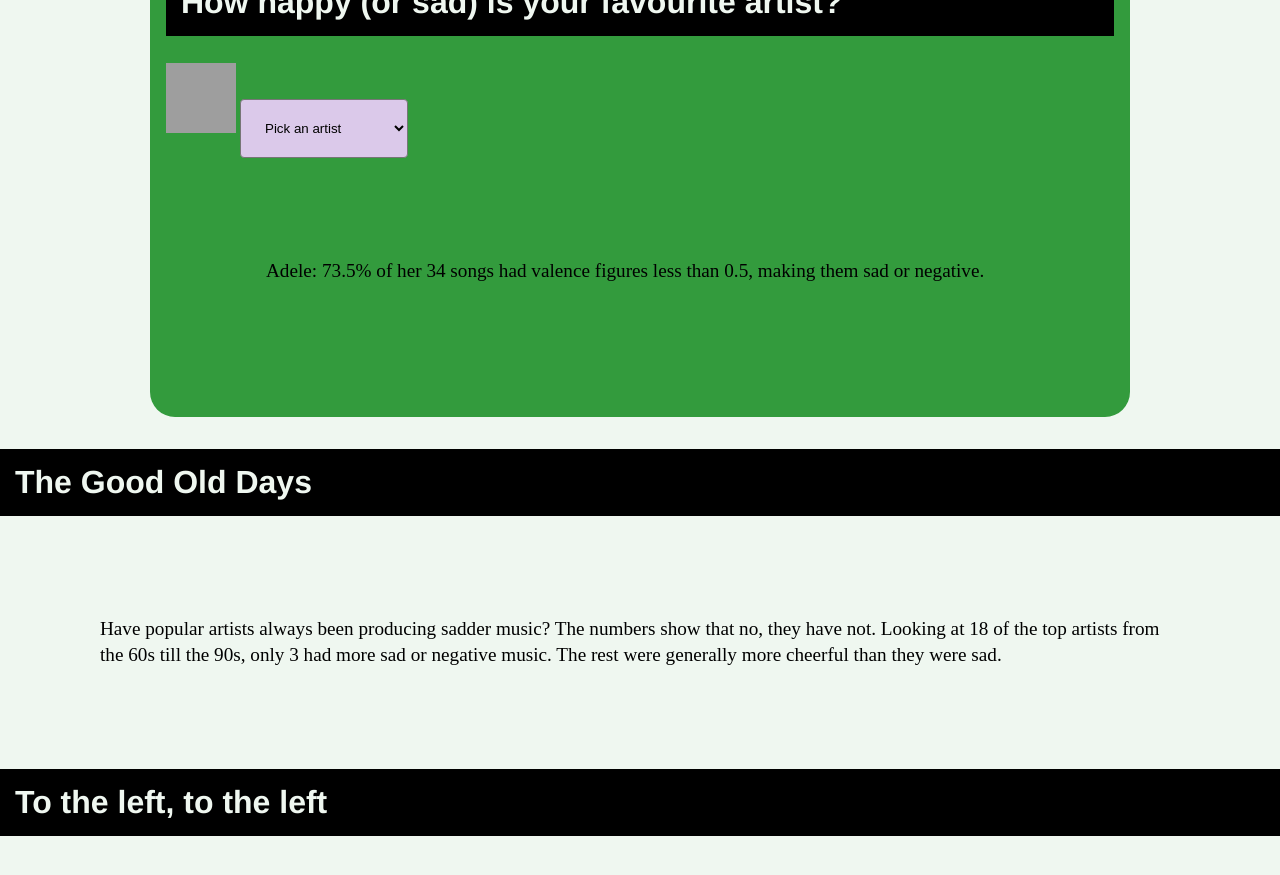
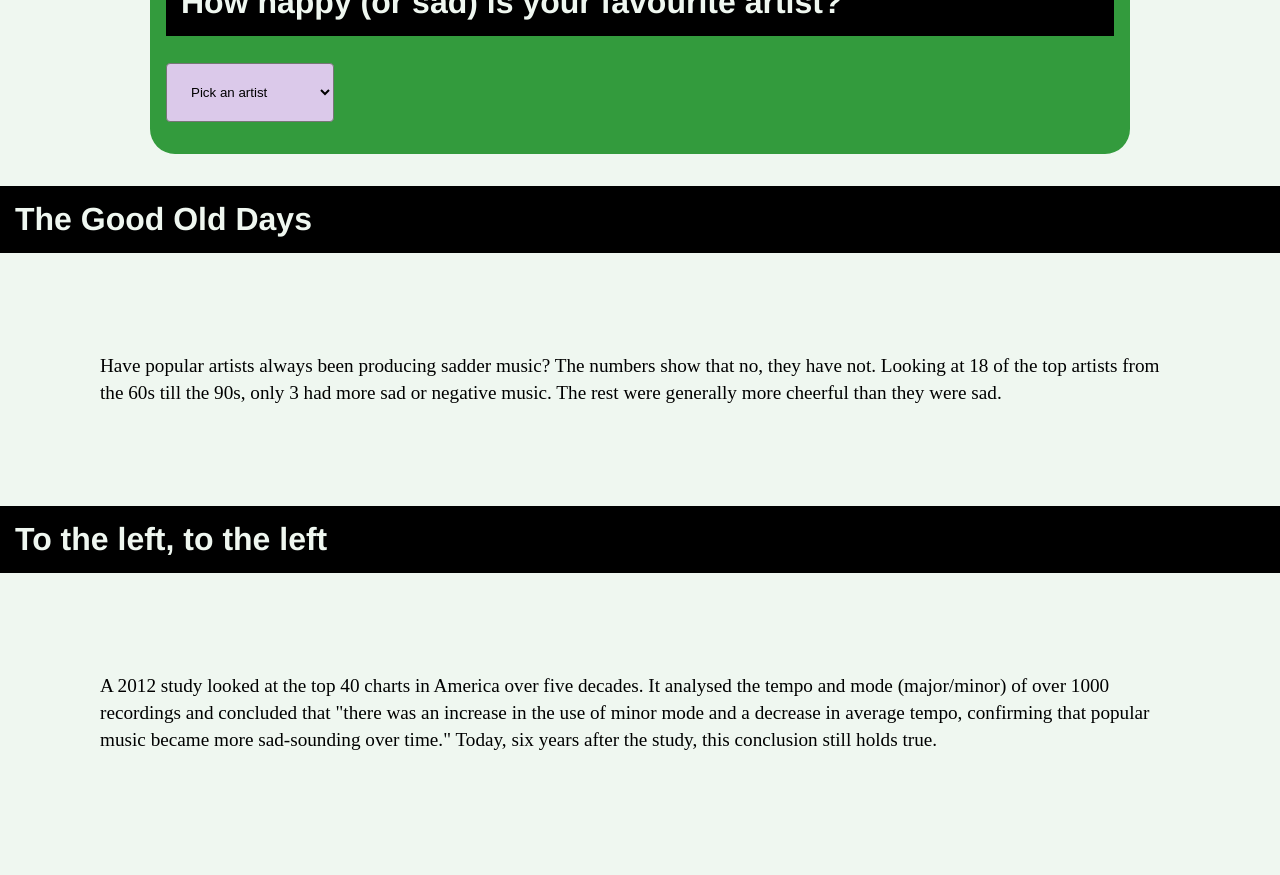
Before and after one commit to ah-dali/ah-dali.github.io, a Jekyll site: the page built from index.html, in a window 1280 px wide and 900 px high, scrolled down 1042 px. Shown: the top 875 px of the window. Built offline with Jekyll 4.4.1, drawn with Linux system fonts in a browser that asks for light colours; after the commit the page ends 1896 px from its top, so only the background shows below that; grey boxes are pictures that could not be loaded.

Commit message:
Update index.html

```diff
--- a/index.html
+++ b/index.html
@@ -12,10 +12,9 @@ title: My Project
 		<div class="jumbotron">
 			<h2 id="box">How happy (or sad) is your favourite artist?</h2>
 				<form method="" action="" name="myForm">
-					<img src="https://github.com/ah-dali/ah-dali.github.io/tree/master/jpg" width="70" height="70" id="myImage" />
   					<select id="pickArtist" onchange="switchImage();">
 						<option value="0">Pick an artist</option>
-						<option value="1" href="#1">Adele</option>
+						<option value="1">Adele</option>
 						<option value="2">Beyonce</option>
 						<option value="3">Bruno Mars</option>
 						<option value="4">Camilla Cabello</option>
@@ -27,7 +26,6 @@ title: My Project
 						<option value="10">DNCE</option>
 					</select>
 				</form>
-				<p id="#1"> Adele: 73.5% of her 34 songs had valence figures less than 0.5, making them sad or negative.</p>
 			</div>
 		</div>
 	<h2 id="old">The Good Old Days</h2>
```
